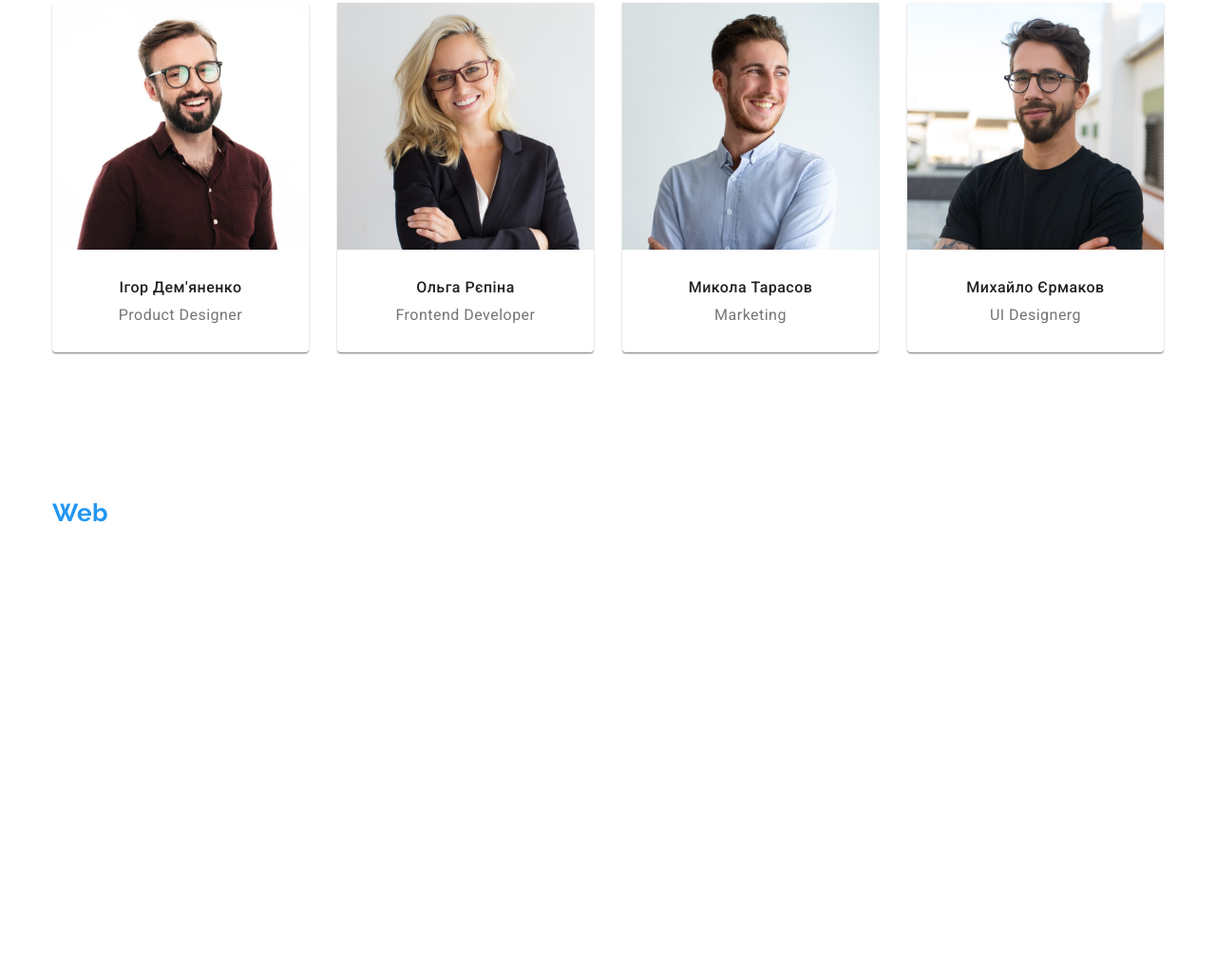
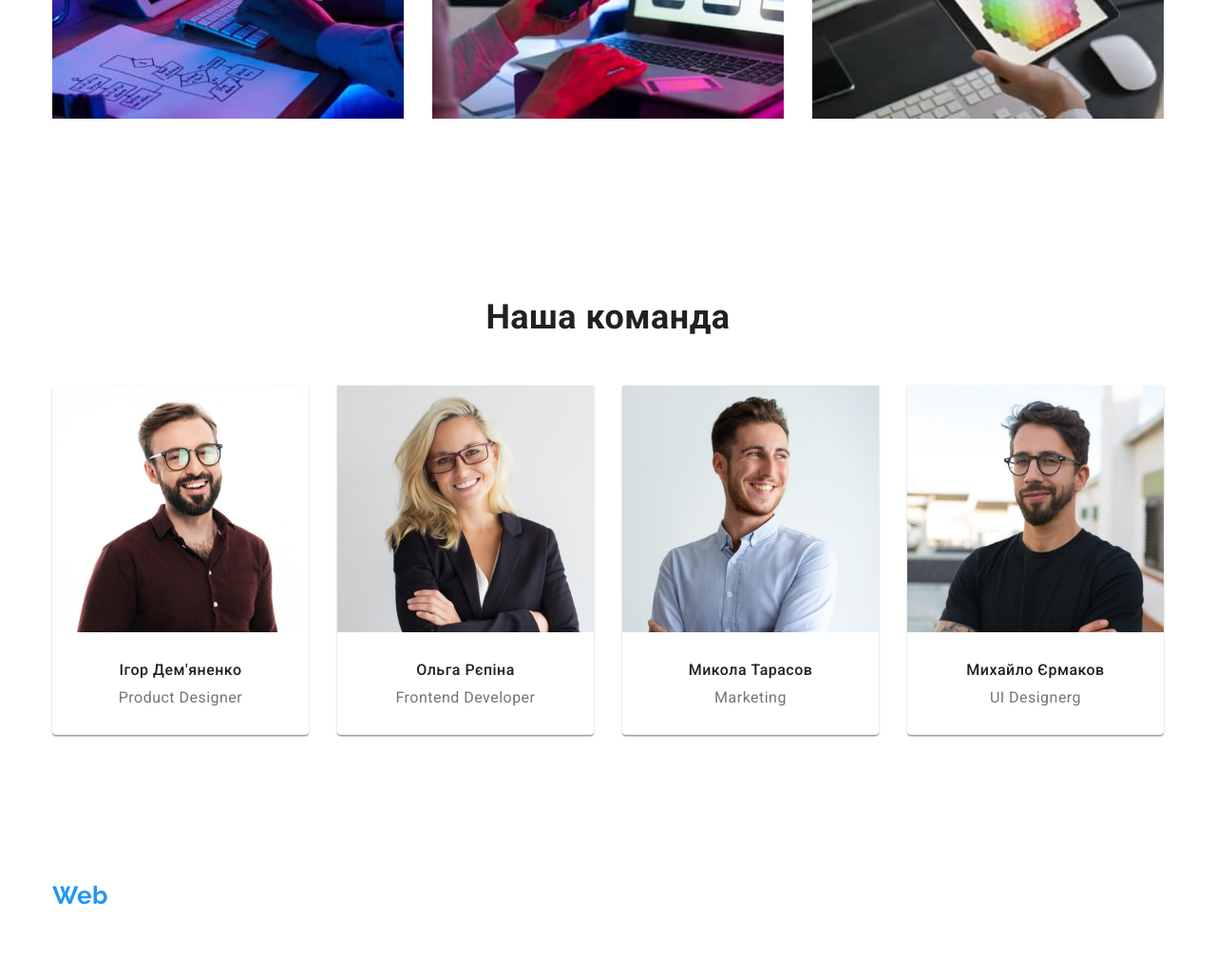
Before and after one commit to Pavel9118/goit-markup-hw-03, a plain HTML site: page index.html in a window 1280 px wide. Shown: the part 1521-2547 px from the top of the page at 95% size. Before the commit the page ends 2172 px from the top, so only its background shows below. Drawn offline with nearby package versions, Linux system fonts and the light colour scheme.

Commit message:
after check

```diff
--- a/css/styles.css
+++ b/css/styles.css
@@ -4,7 +4,7 @@
   --title-text-color: #FFFFFF;
   --accent-text-color: #2196F3;
   --paragraph-text-color: #757575;
-  --card-set-gap: 20px;
+  --card-set-gap: 30px;
 }
 /* Скидання стилів заголовка */
 p,
@@ -100,6 +100,7 @@ body {
 .main-nav {
   display: flex;
   align-items: center;
+  border-bottom: 1px solid #ECECEC;;
 }
 .header-contacts {
   display: flex;
@@ -111,6 +112,8 @@ body {
 .hero {
   display: block;
   text-align: center;
+  padding-top: 200px;
+  padding-bottom: 200px;
 }
 
 /* Заголовок */
@@ -121,7 +124,6 @@ body {
   line-height: 1.36;
   letter-spacing: 0.06em;
   text-transform: uppercase;
-  margin-top: 200px;
   margin-bottom: 30px;
 }
 /* Кнопка */
@@ -132,6 +134,7 @@ body {
   background-color: var(--accent-text-color);
   cursor: pointer;
   font-family: inherit;
+  font-weight: 700;
   font-size: 16px;
   line-height: 1.88;
   text-align: center;
@@ -145,7 +148,9 @@ body {
   margin-top: 94px;
   margin-bottom: 50px;
 }
+
 .button {
+  padding: 6px 22px;
   margin-right: 8px;
   color: var(--primery-text-color);
   background-color: #F5F4FA;
@@ -167,7 +172,7 @@ body {
 /* Відступи центральних секцій */
 .section {
   margin-top: 0;
-  margin-bottom: 94px;
+  margin-bottom: 0;
 }
 /* Заголовок секції */
 .trans {
@@ -189,7 +194,8 @@ body {
 .benefits {
   display: flex;
   justify-content: space-between;
-  margin-bottom: 94px;
+  padding-top: 94px;
+  padding-bottom: 94px;
 
 }
 .benefits .item {
@@ -214,15 +220,20 @@ body {
   display: flex;
   /* align-items: center; */
   justify-content: space-between;
+  padding-bottom: 94px;
 }
 
 
 /* Команда */
+.team-section {
+  padding-top: 94px;
+  padding-bottom: 94px;
+}
 .team {
   display: flex;
   margin-top: calc( -1 * 30px);
   margin-left: calc( -1 * 30px);
-  margin-bottom: 154px;
+
 
 }
 
@@ -295,29 +306,40 @@ line-height: 1.88;
 
 
 /* Футер */
+.footer-main {
+  padding-top: 60px;
+  padding-bottom: 60px;
+}
 
 .footer-logo {
+  display: block;
   color: var(--title-text-color);
   font-family: Raleway;
   font-size: 26px;
   line-height: 1.19;
   text-decoration: none;
-  margin-bottom: 28px;
+  padding-top: 0px;
+  padding-bottom: 28px;
 }
 .footer .footer-adress {
+  display: block;
   color: var(--title-text-color);
   font-size: 14px;
   line-height: 1.71;
   text-decoration: none;
   font-style: normal;
+  padding-bottom: 12px;
 }
 .footer .link {
+  display: block;
   color: rgba(255, 255, 255, 0.6);
   font-size: 14px;
   line-height: 1.71;
   text-decoration: none;
   font-style: normal;
+  padding-bottom: 12px;
 }
-.footer .footer-item {
-  margin-bottom: 12px;
+.footer-item {
+  display: block;
+  padding-bottom: 12px;
 }
--- a/index.html
+++ b/index.html
@@ -39,7 +39,7 @@
         <!-- Заголовок -->
         <h1 class="hero-title">Ефективні рішення для <br> вашого бізнесу</h1>
         <!-- Кнопка -->
-        <button type="button" class="button-main">Замовити послугу</button>
+        <button style="width: 200px; height: 50px;" type="button" class="button-main">Замовити послугу</button>
       </div>
     </section>
     <!-- Блок "що ми робимо" -->
@@ -85,7 +85,7 @@
       </div>
     </section>
     <!-- <Блок Наша команда -->
-    <section class="section">
+    <section class="section team-section">
       <div class="container">
         <h2 class="section-title">Наша команда</h2>
         <ul class="team list-none">
@@ -143,7 +143,7 @@
   </main>
 
   <!-- Футер -->
-  <footer class="">
+  <footer class="footer-main">
     <div class="container">
       <a href="./index.html" class="footer-logo"><span class="accent">Web</span>Studio</a>
       <address>
```
Also changed, not shown: portfolio.html (+3 -4 lines).
